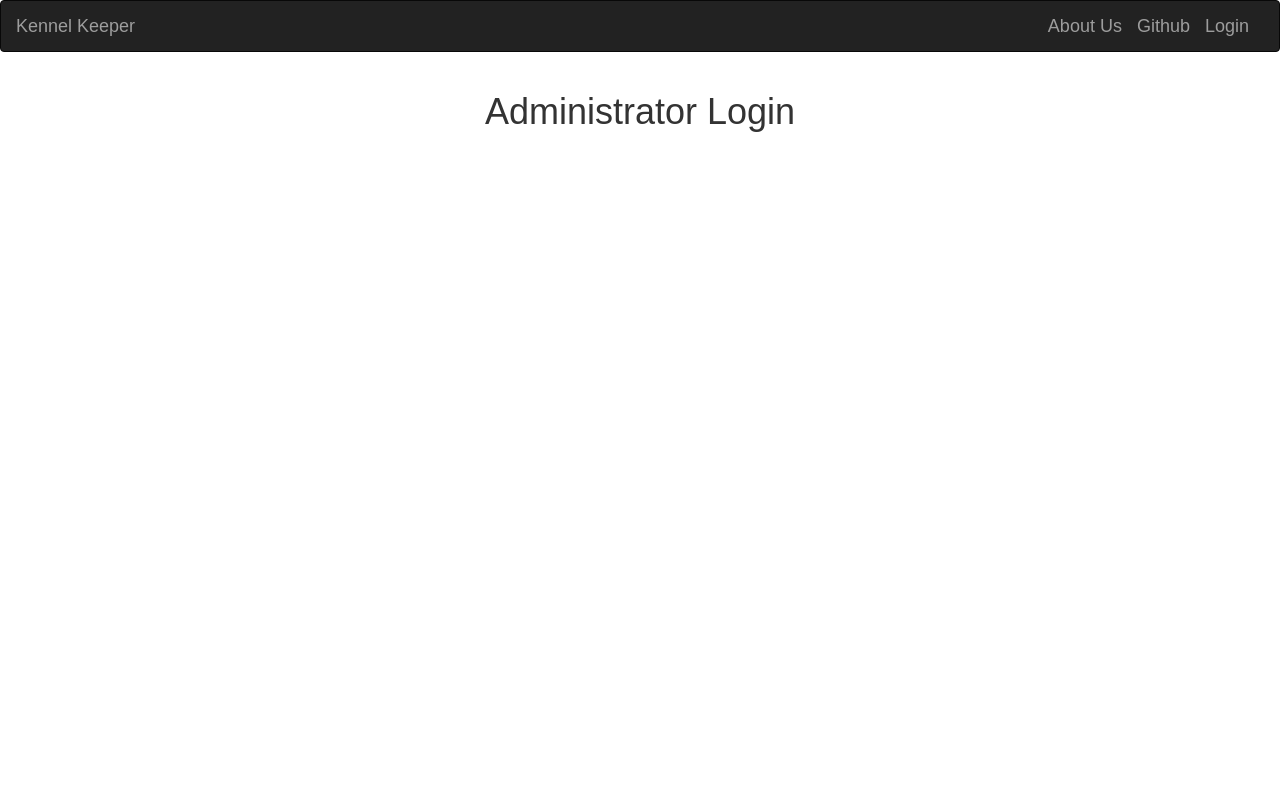
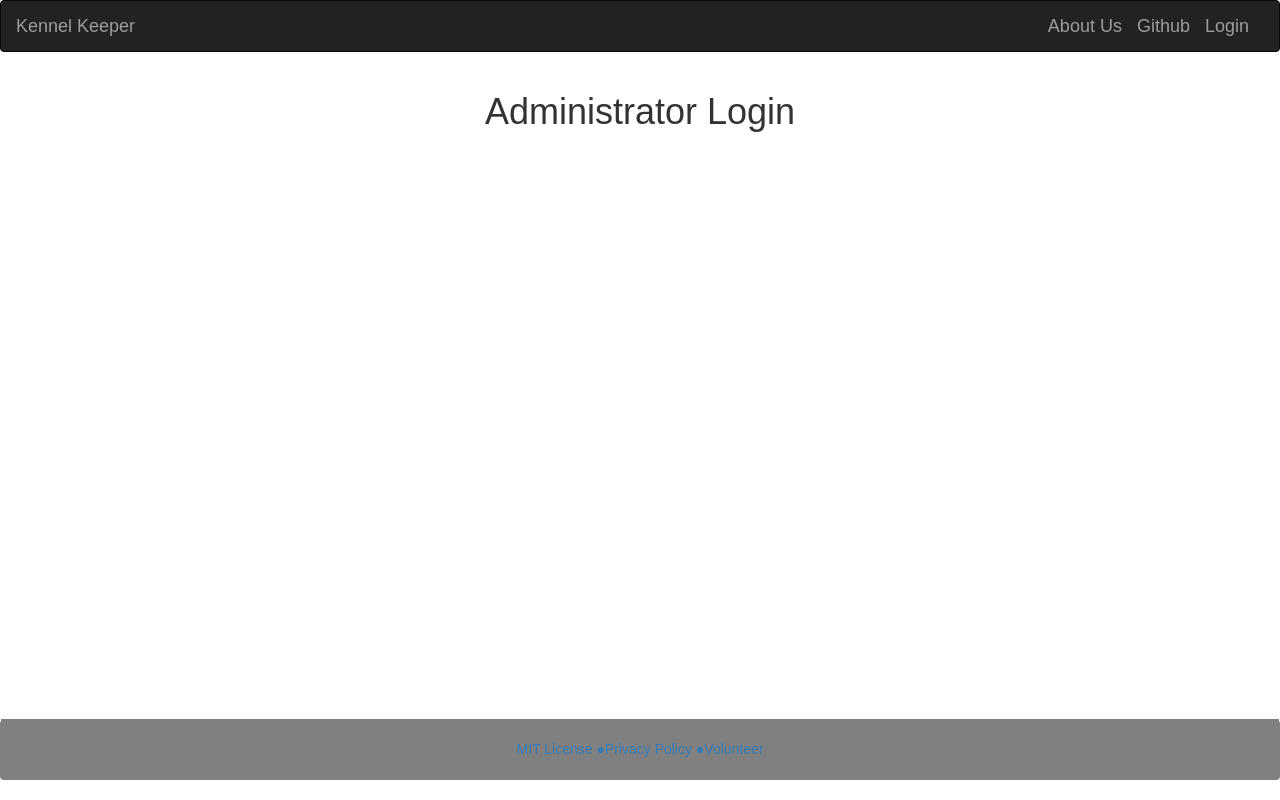
Before and after one commit to elijahio/kennel-keeper-app, a React (Create React App) app in the folder client/: page /admin in a window 1280 px wide. Built offline with nearby package versions, Linux system fonts and the light colour scheme.

Commit message:
Footer component

```diff
--- a/client/src/App.js
+++ b/client/src/App.js
@@ -3,6 +3,7 @@
 import logo from './logo.svg';
 import './App.css';
 import Nav from "./components/Nav";
+import Footer from "./components/Footer";
 import Landing from "./Pages/Landing";
 import AdminLogin from "./Pages/AdminLogin";
 
@@ -16,6 +17,7 @@
             <Route exact path="/" component={Landing} />
             <Route exact path="/admin" component={AdminLogin} />
           </Switch>
+          <Footer />
         </div>
       </Router>
     );
--- /dev/null
+++ b/client/src/components/Footer/Footer.css
@@ -0,0 +1,8 @@
+.footer {
+	padding-top: 20px;
+    background-color: gray;
+    position: absolute;
+    bottom: 0;
+    width: 100%;
+    height: 60px;
+}
--- /dev/null
+++ b/client/src/components/Footer/Footer.js
@@ -0,0 +1,23 @@
+import React from "react";
+import "./Footer.css";
+
+const Footer = () =>
+
+	<footer className="navbar footer">
+		<div className="container-fluid footer">
+			<div className="footer-links">
+				<a href="#" className="small-links MIT">
+				MIT License &#x25CF;
+				</a>
+				<a href="#" className="small-links Privacy">
+				Privacy Policy &#x25CF;
+				</a>
+				<a href="#" className="small-links Volunteer">
+				Volunteer
+				</a>
+			</div>
+		</div>
+	</footer>
+;
+
+export default Footer;
--- /dev/null
+++ b/client/src/components/Footer/index.js
@@ -0,0 +1 @@
+export { default } from "./Footer";
```
